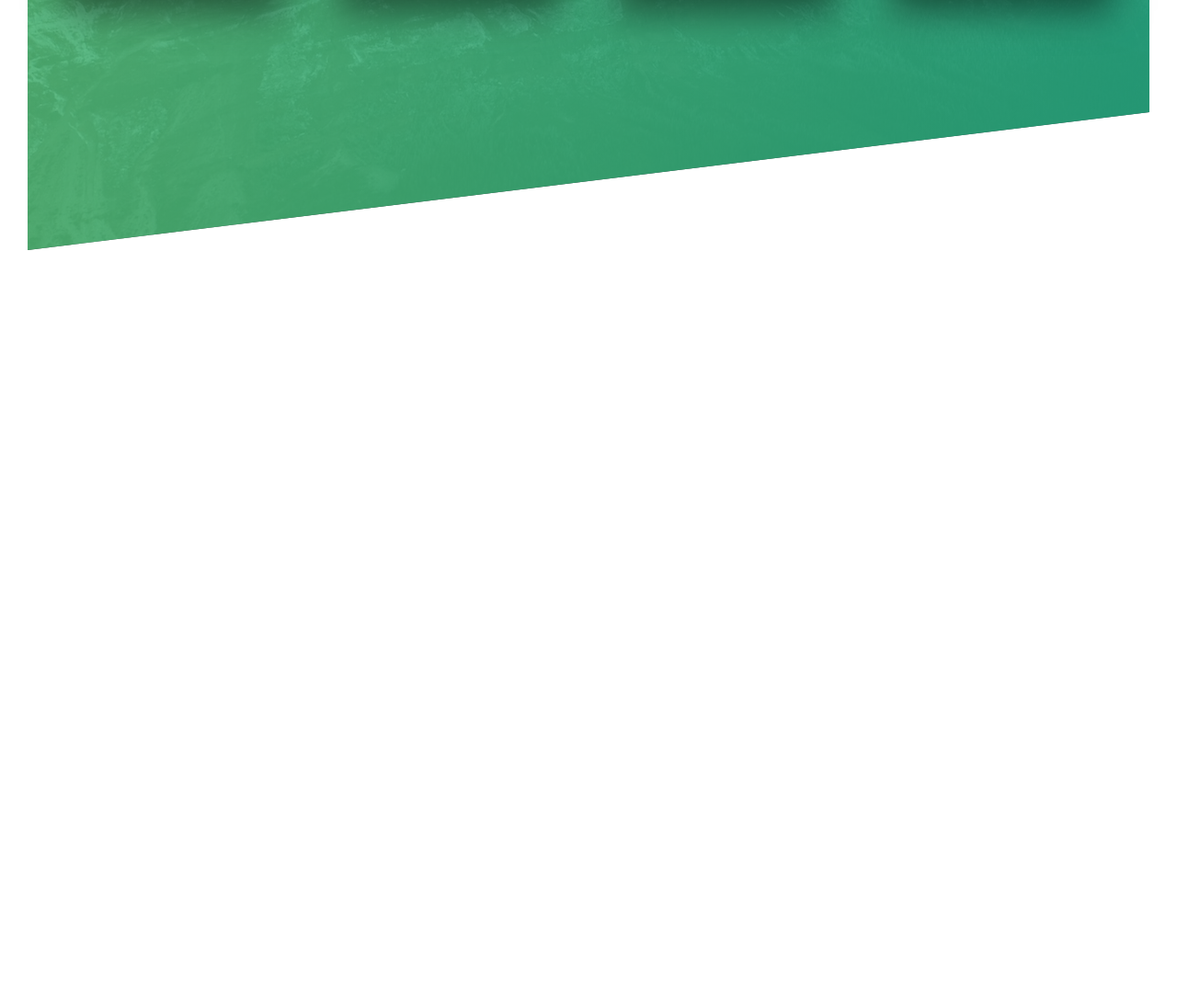
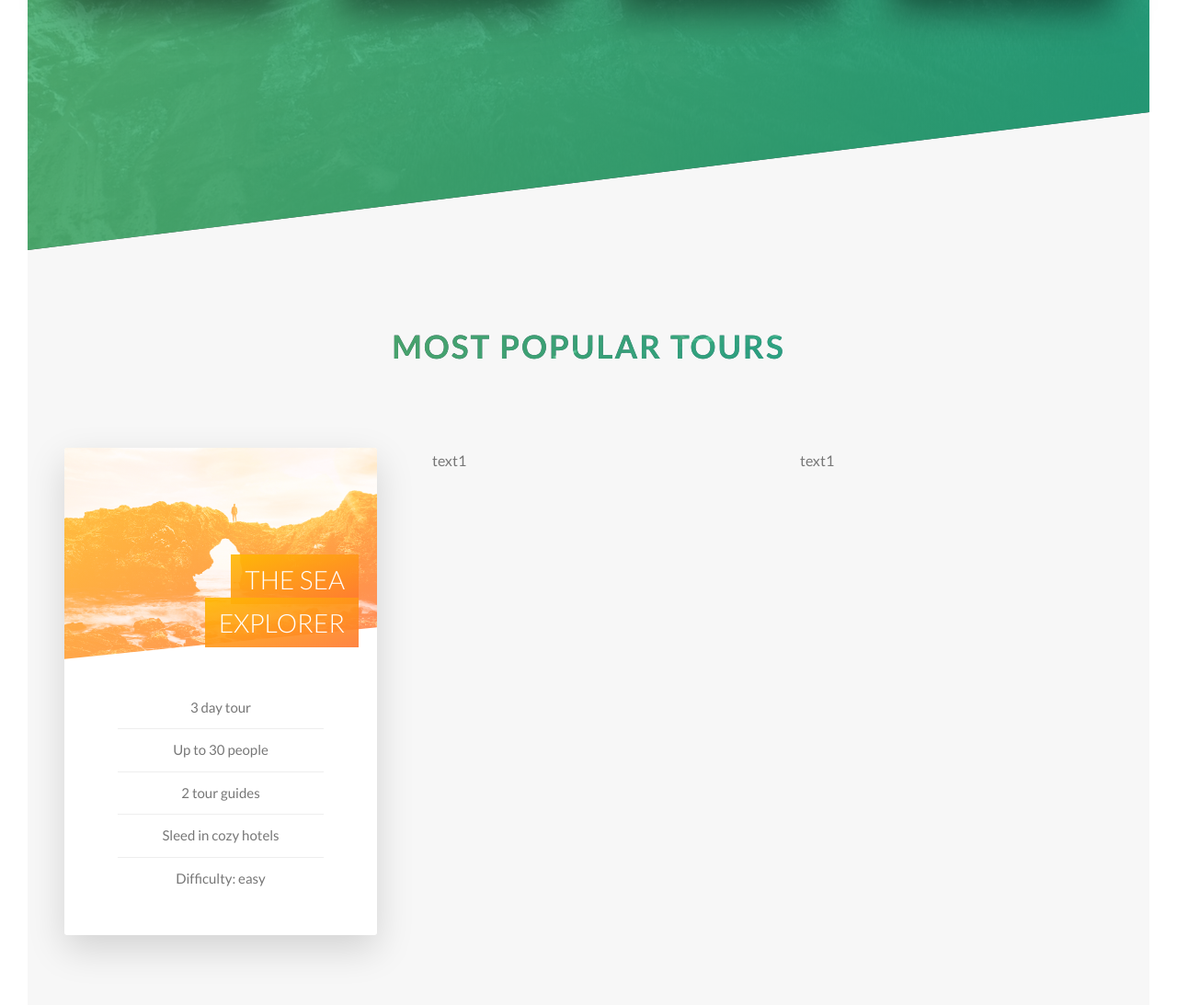
Before and after one commit to lizth93/natours-project, a website: page index.html in a window 1280 px wide. Shown: the part 1935-3028 px from the top of the page at 92% size. Before the commit the page ends 2207 px from the top, so only its background shows below. Drawn offline with Linux system fonts and the light colour scheme.

Commit message:
styling the tour section - front card

```diff
--- a/index.html
+++ b/index.html
@@ -127,6 +127,38 @@
           </div>
         </div>
       </section>
+      <section class="section-tours">
+        <div class="u-center-text u-margin-bottom-big">
+          <h2 class="heading-secondary">Most popular tours</h2>
+        </div>
+
+        <div class="row col-1-of-3">
+          <div class="card">
+            <div class="card__side card__side--front">
+              <div class="card__picture card__picture--1">&nbsp;</div>
+              <h4 class="card__heading">
+                <span class="card__heading-span card__heading-span--1">
+                  The sea explorer</span
+                >
+              </h4>
+              <div class="card__details">
+                <ul>
+                  <li>3 day tour</li>
+                  <li>Up to 30 people</li>
+                  <li>2 tour guides</li>
+                  <li>Sleed in cozy hotels</li>
+                  <li>Difficulty: easy</li>
+                </ul>
+              </div>
+            </div>
+            <div class="card__side card__side--back card__side--back-1">
+              back
+            </div>
+          </div>
+          <div class="card">text1</div>
+          <div class="card">text1</div>
+        </div>
+      </section>
     </main>
   </body>
 </html>
--- a/sass/abstracts/_variables.scss
+++ b/sass/abstracts/_variables.scss
@@ -3,8 +3,16 @@ $color-primary: #55c57a;
 $color-primary-light: #7ed56f;
 $color-primary-dark: #28b485;
 
+$color-secondary-light: #ffb900;
+$color-secondary-dark: #ff7730;
+
+$color-tertiary-light: #2998ff;
+$color-tertiary-dark: #5643fa;
+
 $color-grey-light-1: #f7f7f7;
+$color-grey-light-2: #eee;
 $color-grey-dark: #777;
+
 $color-white: #fff;
 $color-black: #000;
 
@@ -15,3 +23,5 @@ $gutter-horizontal: 6rem;
 
 //FONT-SIZES
 $default-font-size: 1.6rem;
+
+$height-card: 53rem;
--- /dev/null
+++ b/sass/components/_card.scss
@@ -0,0 +1,102 @@
+.card {
+  perspective: 150rem;
+  -moz-perspective: 150rem;
+  position: relative;
+  height: $height-card;
+
+  &__side {
+    height: $height-card;
+    transition: all 0.8s ease;
+    position: absolute;
+    top: 0;
+    left: 0;
+    width: 100%;
+    backface-visibility: hidden;
+    border-radius: 3px;
+    overflow: hidden;
+    box-shadow: 0 1.5rem 4rem rgba($color-black, 0.15);
+
+    &--front {
+      background-color: $color-white;
+    }
+    &--back {
+      transform: rotateY(180deg);
+      &-1 {
+        background-image: linear-gradient(
+          to right bottom,
+          $color-secondary-light,
+          $color-secondary-dark
+        );
+      }
+    }
+  }
+  &:hover &__side--front {
+    transform: rotateY(-180deg);
+  }
+  &:hover &__side--back {
+    transform: rotateY(0);
+  }
+  //front side styling
+  &__picture {
+    background-size: cover;
+    height: 23rem;
+    background-blend-mode: screen;
+    -webkit-clip-path: polygon(0 0, 100% 0, 100% 85%, 0 100%);
+    clip-path: polygon(0 0, 100% 0, 100% 85%, 0 100%);
+
+    &--1 {
+      background-image: linear-gradient(
+          to right bottom,
+          $color-secondary-light,
+          $color-secondary-dark
+        ),
+        url(../img/nat-5.jpg);
+    }
+    &--2 {
+      background-image: url(../img/nat-5.jpg);
+    }
+    &--3 {
+      background-image: url(../img/nat-5.jpg);
+    }
+  }
+  &__heading {
+    font-size: 2.8rem;
+    font-weight: 300;
+    text-transform: uppercase;
+    text-align: right;
+    color: $color-white;
+    position: absolute;
+    top: 12rem;
+    right: 2rem;
+    width: 75%;
+  }
+  &__heading-span {
+    padding: 1rem 1.5rem;
+    -webkit-box-decoration-break: clone;
+    box-decoration-break: clone;
+    &--1 {
+      background-image: linear-gradient(
+        to right bottom,
+        rgba($color-secondary-light, 0.9),
+        rgba($color-secondary-dark, 0.9)
+      );
+    }
+  }
+  &__details {
+    padding: 3rem;
+    ul {
+      list-style: none;
+      width: 80%;
+      margin: 0 auto;
+      li {
+        text-align: center;
+        font-size: 1.5rem;
+        padding: 1rem;
+
+        &:not(:last-child) {
+          border-bottom: 1px solid $color-grey-light-2;
+        }
+      }
+    }
+  }
+}
--- a/sass/layout/_grid.scss
+++ b/sass/layout/_grid.scss
@@ -13,6 +13,10 @@
     column-gap: $gutter-horizontal;
   }
 
+  &.col-1-of-3 {
+    grid-template-columns: repeat(3, 1fr);
+    column-gap: $gutter-horizontal;
+  }
   &.col-1-of-4 {
     grid-template-columns: repeat(4, 1fr);
     column-gap: $gutter-horizontal;
--- a/sass/layout/_header.scss
+++ b/sass/layout/_header.scss
@@ -8,6 +8,7 @@
     url(../img/hero.jpg);
   background-size: cover;
   background-position: top;
+  -webkit-clip-path: polygon(0 0, 100% 0, 100% 75vh, 0 100%);
   clip-path: polygon(0 0, 100% 0, 100% 75vh, 0 100%);
   position: relative;
 
--- a/sass/main.scss
+++ b/sass/main.scss
@@ -19,6 +19,7 @@ Dark green: #28b485
 @import "components/button";
 @import "components/composition";
 @import "components/feature-box";
+@import "components/card";
 
 @import "layout/header";
 @import "layout/grid";
--- a/sass/pages/_home.scss
+++ b/sass/pages/_home.scss
@@ -20,3 +20,9 @@
     transform: skewY(7deg);
   }
 }
+
+.section-tours {
+  background-color: $color-grey-light-1;
+  padding: 25rem 0 50rem 0;
+  margin-top: -10rem;
+}
```
Also changed, not shown: css/style.css.
